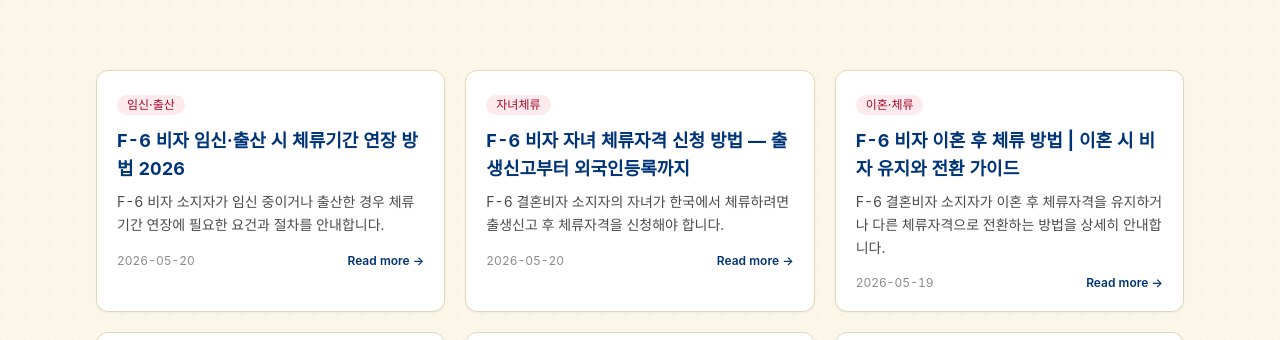
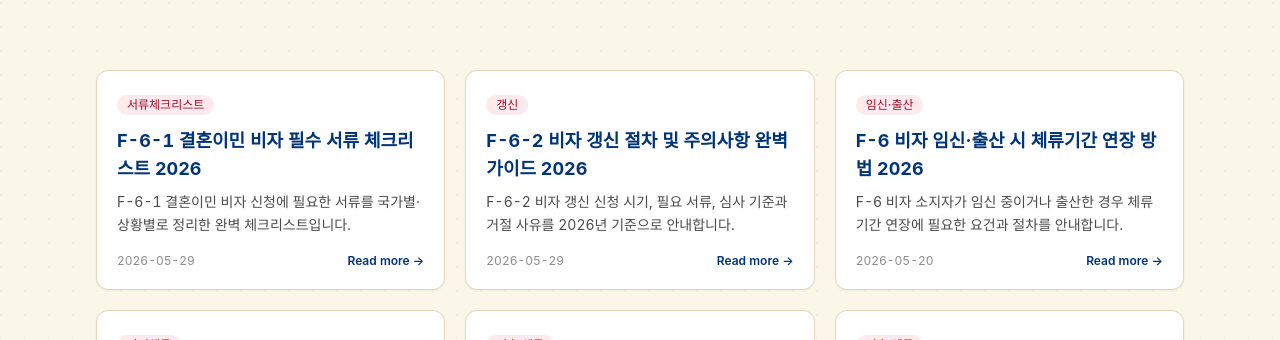
Before and after one commit to alexkorea/f6visa-website, a Next.js app: page /en/blog in a window 1280 px wide. Shown: the part 358-698 px from the top of the page. Built offline with nearby package versions, Linux system fonts and the light colour scheme; no server answers; a web font is replaced by a local one.

Commit message:
Add new blog post slugs for 2026-05-29 [auto]

```diff
--- a/src/data/blog-posts.ts
+++ b/src/data/blog-posts.ts
@@ -7,6 +7,20 @@ export interface BlogPostMeta {
 }
 
 export const BLOG_POSTS: BlogPostMeta[] = [
+  {
+    slug: 'f6-visa-required-documents-checklist-2026',
+    badge: '서류체크리스트',
+    title: 'F-6-1 결혼이민 비자 필수 서류 체크리스트 2026',
+    summary: 'F-6-1 결혼이민 비자 신청에 필요한 서류를 국가별·상황별로 정리한 완벽 체크리스트입니다.',
+    date: '2026-05-29',
+  },
+  {
+    slug: 'f6-2-visa-renewal-guide-2026',
+    badge: '갱신',
+    title: 'F-6-2 비자 갱신 절차 및 주의사항 완벽 가이드 2026',
+    summary: 'F-6-2 비자 갱신 신청 시기, 필요 서류, 심사 기준과 거절 사유를 2026년 기준으로 안내합니다.',
+    date: '2026-05-29',
+  },
   {
     slug: 'f6-visa-pregnancy-extension',
     badge: '임신·출산',
```
